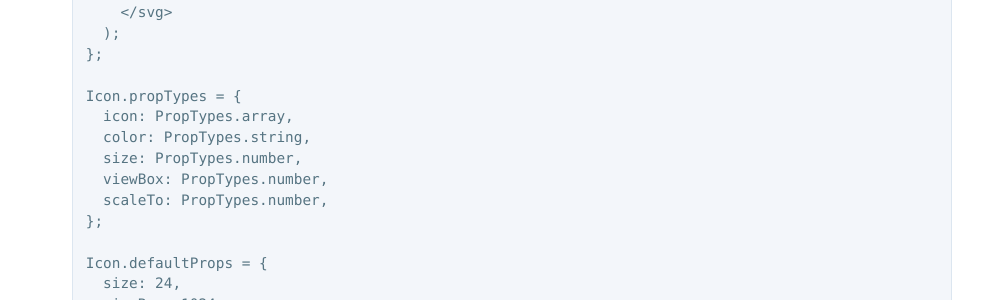
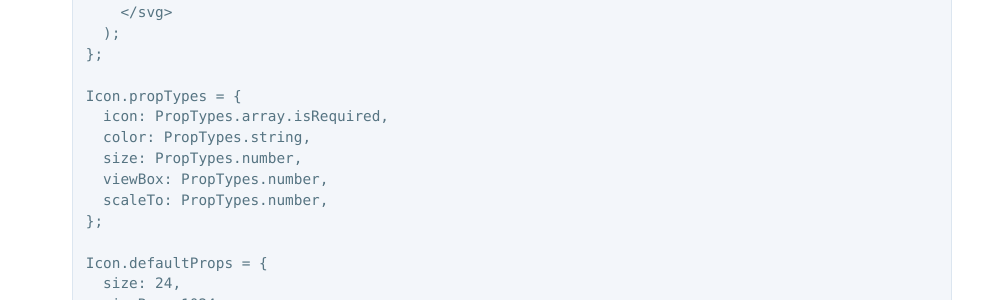
Before and after one commit to anosikeosifo/anosikeosifo.github.io, a Jekyll site: the page built from _posts/2017-06-19-building-a-reusable-icon-component-in-reactjs.markdown, in a window 1280 px wide and 1400 px high, scrolled down 4786 px. Shown: the part 882-1182 px from the top of the window, without its empty margins (128-1136 px from the left). Built offline with Jekyll 4.4.1, drawn with Linux system fonts in a browser that asks for light colours; comment, search, counter and statistics services are not loaded; some of the changed text lies outside the part shown.

Commit message:
fix issue in post content

```diff
--- a/_posts/2017-06-19-building-a-reusable-icon-component-in-reactjs.markdown
+++ b/_posts/2017-06-19-building-a-reusable-icon-component-in-reactjs.markdown
@@ -63,7 +63,7 @@
 {% highlight text %}
 
 Icon.propTypes = {
-  paths: PropTypes.array,
+  paths: PropTypes.array.isRequired,
   color: PropTypes.string,
   size: PropTypes.number,
   viewBox: PropTypes.number,
@@ -96,7 +96,7 @@
 };
 
 Icon.propTypes = {
-  paths: PropTypes.array,
+  paths: PropTypes.array.isRequired,
   color: PropTypes.string,
   size: PropTypes.number,
   viewBox: PropTypes.number,
@@ -266,7 +266,7 @@
 };
 
 Icon.propTypes = {
-  icon: PropTypes.array,
+  icon: PropTypes.array.isRequired,
   color: PropTypes.string,
   size: PropTypes.number,
   viewBox: PropTypes.number,
```
